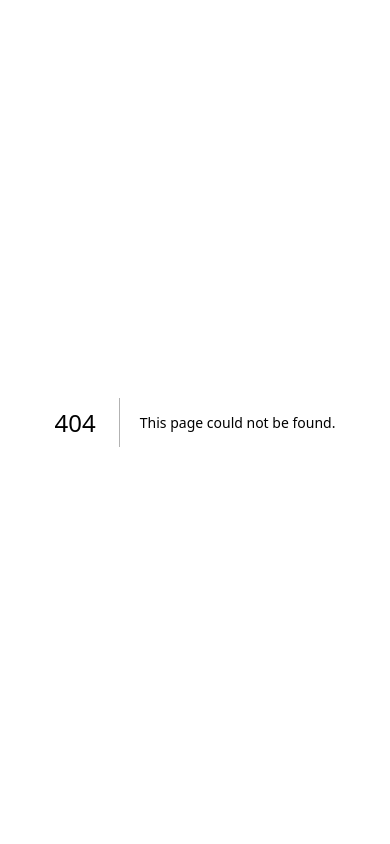
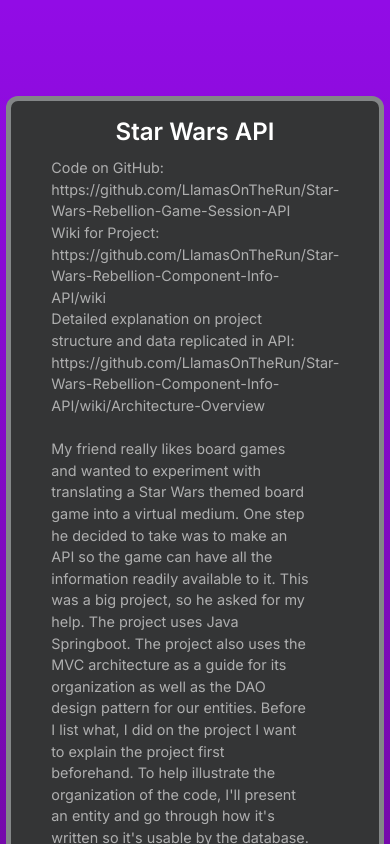
Before and after one commit to alexrojas431/alexrojas431.github.io, a Next.js app in the folder website/: page /projects/starwarsapi in a window 390 px wide. Before the commit this address had no page. Shown: the top 844 px of the page. Built offline with nearby package versions, Linux system fonts and the light colour scheme.

Commit message:
- Added project page and scss for star wars

```diff
--- a/website/src/app/_globals.scss
+++ b/website/src/app/_globals.scss
@@ -12,8 +12,7 @@
     #16abff33 0deg,
     #0885ff33 55deg,
     #54d6ff33 120deg,
-    #0071ff33 160deg,
-    transparent 360deg
+    #0071ff33 160deg
   );
 $secondary-glow: radial-gradient(
     rgba(255, 255, 255, 1),
@@ -34,3 +33,4 @@
 $callout-border-rgb: rgb(172, 175, 176);
 $card-rgb: rgb(180, 185, 188);
 $card-border-rgb: rgb(131, 134, 135);
+$project-card-rgb: rgb(52, 53, 54);
--- /dev/null
+++ b/website/src/app/projects/projects.module.scss
@@ -0,0 +1,98 @@
+@import '../globals.scss';
+
+$background-color_1: rgba($callout-rgb, 0.5);
+
+.main {
+	display: flex;
+	flex-direction: column;
+	justify-content: space-between;
+	align-items: center;
+	padding: 6rem;
+	min-height: 100vh;
+}
+
+.card {
+	padding: 1rem 1.2rem;
+	border-radius: $border-radius;
+	background: $project-card-rgb;
+	border: 5px solid $card-border-rgb;
+	transition: background 200ms, border 200ms;
+	span {
+		display: inline-block;
+		transition: transform 200ms;
+	}
+	h1 {
+		font-weight: 600;
+		margin-bottom: 0.7rem;
+		text-align: center;
+	}
+	p {
+		margin: 0;
+		opacity: 0.6;
+		font-size: 0.9rem;
+		line-height: 1.5;
+		max-width: 90%;
+		text-wrap: balance;
+	}
+}
+
+/* Mobile */
+@media (max-width: 700px) {
+	.content {
+		padding: 4rem;
+	}
+	.grid {
+		grid-template-columns: 1fr;
+		margin-bottom: 120px;
+		max-width: 320px;
+		text-align: center;
+	}
+	.card {
+		padding: 1rem 2.5rem;
+		h2 {
+			margin-bottom: 0.5rem;
+		}
+	}
+	.description {
+		font-size: 0.8rem;
+		article {
+			padding: 1rem;
+		}
+		p {
+			display: flex;
+			justify-content: center;
+			position: fixed;
+			width: 100%;
+			align-items: center;
+			inset: 0 0 auto;
+			padding: 2rem 1rem 1.4rem;
+			border-radius: 0;
+			border: none;
+			border-bottom: 1px solid rgba($callout-border-rgb, 0.25);
+			background: linear-gradient( to bottom, rgba($background-start-rgb, 1), rgba($callout-rgb, 0.5) );
+			background-clip: padding-box;
+			-webkit-backdrop-filter: blur(24px);
+			backdrop-filter: blur(24px);
+		}
+		div {
+			display: flex;
+			justify-content: center;
+			position: fixed;
+			width: 100%;
+			align-items: flex-end;
+			pointer-events: none;
+			inset: auto 0 0;
+			padding: 2rem;
+			height: 200px;
+			background: linear-gradient( to bottom, transparent 0%, $background-end-rgb 40% );
+			z-index: 1;
+		}
+	}
+}
+
+/* Tablet and Smaller Desktop */
+@media (min-width: 701px) and (max-width: 1120px) {
+	.grid {
+		grid-template-columns: repeat(2, 50%);
+	}
+}
--- /dev/null
+++ b/website/src/app/projects/starwarsapi/page.tsx
@@ -0,0 +1,66 @@
+import styles from "../projects.module.scss";
+
+export default function StarWarsAPI() {
+  return (
+    <main className={styles.main}>
+      <article className={styles.card}>
+        <h1>Star Wars API</h1>
+        <p>
+          Code on GitHub:
+          https://github.com/LlamasOnTheRun/Star-Wars-Rebellion-Game-Session-API
+          <br />
+          Wiki for Project:
+          https://github.com/LlamasOnTheRun/Star-Wars-Rebellion-Component-Info-API/wiki
+          <br />
+          Detailed explanation on project structure and data replicated in API:
+          https://github.com/LlamasOnTheRun/Star-Wars-Rebellion-Component-Info-API/wiki/Architecture-Overview
+          <br />
+          <br />
+          My friend really likes board games and wanted to experiment with
+          translating a Star Wars themed board game into a virtual medium. One
+          step he decided to take was to make an API so the game can have all
+          the information readily available to it. This was a big project, so he
+          asked for my help. The project uses Java Springboot. The project also
+          uses the MVC architecture as a guide for its organization as well as
+          the DAO design pattern for our entities. Before I list what, I did on
+          the project I want to explain the project first beforehand. To help
+          illustrate the organization of the code, I'll present an entity and go
+          through how it's written so it's usable by the database. ActionCard is
+          the entity class which declares what would be inside an ActionCard, in
+          the board game an action card typically has some text describing its
+          function. A designated faction (bad/good or empire/rebel) etc.
+          ActionCardRequest - a class that declares members that would be a part
+          of an action card ActionCardSpecification - A class that houses a
+          method that uses given data to find a specific instance of a card. If
+          no data is given, then you're given every action card
+          ActionCardRepository - interface that uses related specification for
+          methods that help find specified cards ActionCardController - A class
+          houses Get and post methods. This class creates and uses related repo
+          and spec objects. Get methods assume that you want all the action
+          cards, so the repo is used with no data given to the spec. Post
+          methods take in data through the form of a request object. This
+          request is passed to the spec which is passed to the repo's respective
+          methods. I'll summarize the things I worked on below: - Created
+          several entities for specific card types or game items using MVC as a
+          guide. (EX: ActionCard, Leader or Ring) - Added to the H2 Database for
+          specific cards/items found in the game. (EX: Bobba Fett as an empire
+          leader, among many other empire and rebel leaders) - Used Postman to
+          make sure that the newly added info would display correctly through
+          their get and post methods within the entities related controller. -
+          The project includes 100% code coverage testing using Junit Uses MVC
+          and REST but doesn’t follow them closely. Have MC but doesn’t follow
+          view completely. REST but isn’t completely stateless as the database
+          is attached to the application. Embeddable dictates several columns in
+          a single column. Predicates customize the SQL query| used for database
+          operations | found in javax package EX where (...) This is where the
+          predicate comes in. JPA. JPA is a Java specification for
+          object-relational mapping and criteria queries are a way of building
+          dynamic queries using Java objects, rather than using SQL directly1.
+          Predicates are Boolean expressions that are used to filter the results
+          of a criteria query2. Looking into interfaces and its uses outside of
+          classes
+        </p>
+      </article>
+    </main>
+  );
+}
```
Also changed, not shown: website/src/app/page.tsx (+6 -3 lines).
